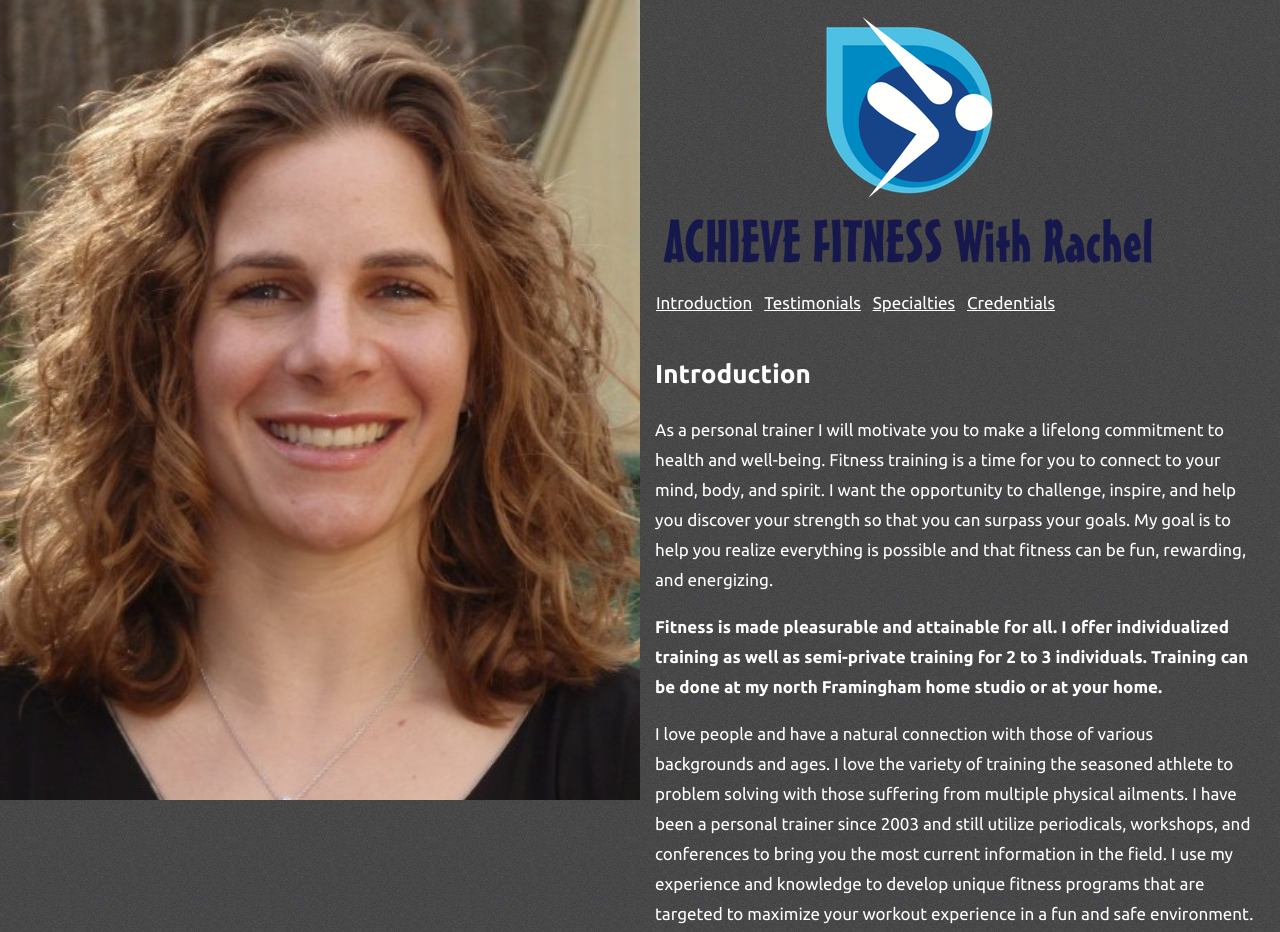
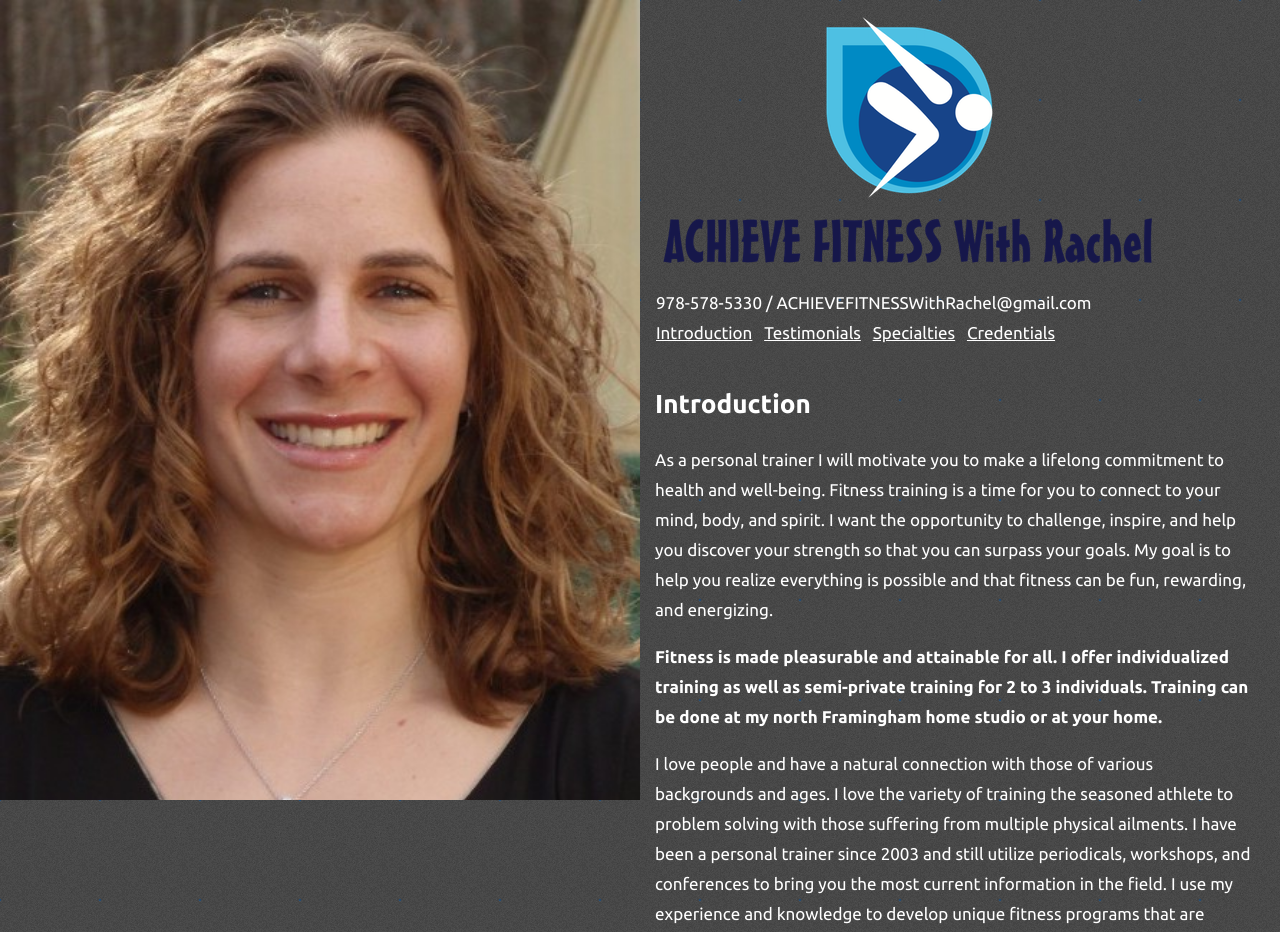
Before and after one commit to TrainerFix/framinghamfitness.com, a plain HTML site: page index.html in a window 1280 px wide. Shown: the top 932 px of the page. Drawn offline with nearby package versions, Linux system fonts and the light colour scheme.

Commit message:
add phone and email

```diff
--- a/index.html
+++ b/index.html
@@ -128,6 +128,10 @@
 				<div style="display:inline;padding-right:20px;">
                 	<img src="business-card-tilted.png" alt="rachel kobey personal trainer framingham"/>
 				</div><br/>
+				<a href="tel:978-578-5330" style="text-decoration: none;">978-578-5330</a>
+				/
+				<a href="mailto:ACHIEVEFITNESSWithRachel@gmail.com" style="text-decoration: none;">ACHIEVEFITNESSWithRachel@gmail.com</a>
+				<br/>
 				<a href="#introduction" class="scroll">Introduction</a> &nbsp;
 				<a href="#testimonials" class="scroll">Testimonials</a> &nbsp;
 				<a href="#specialties" class="scroll">Specialties</a> &nbsp;
```
